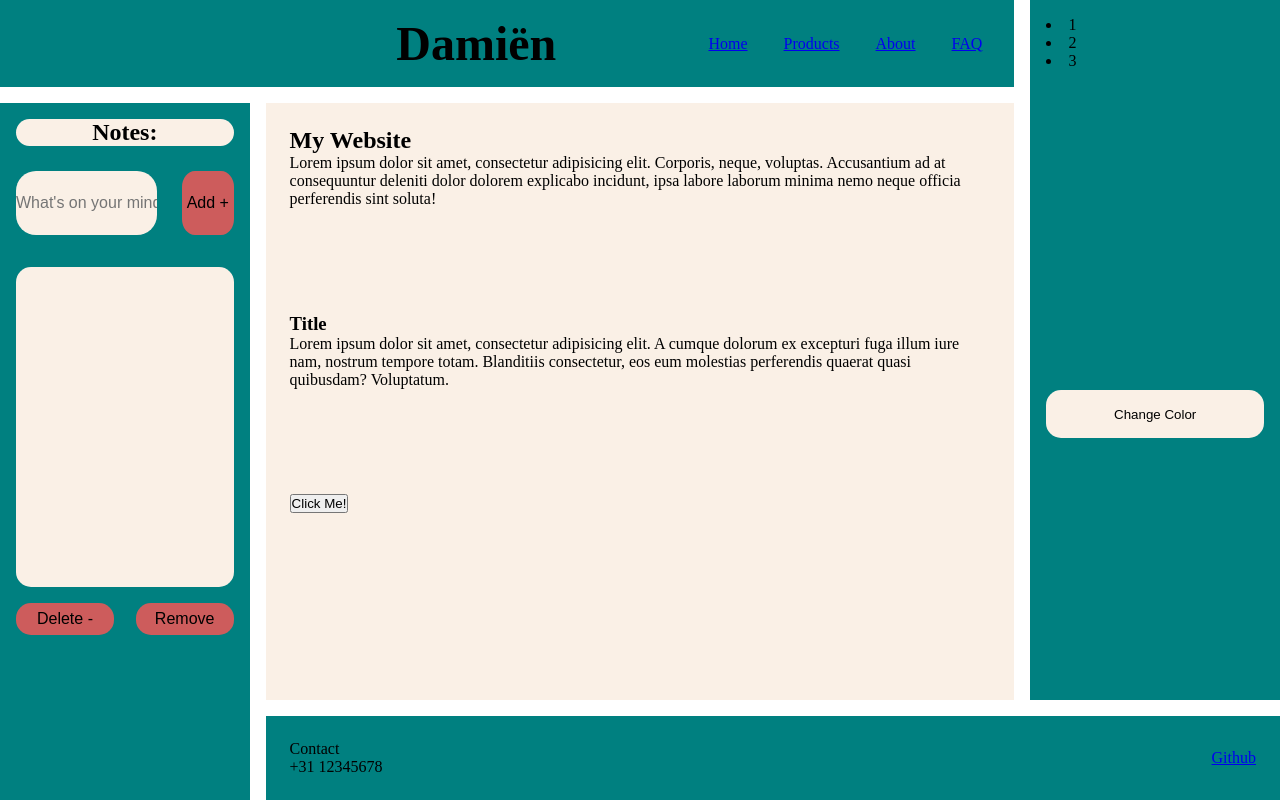
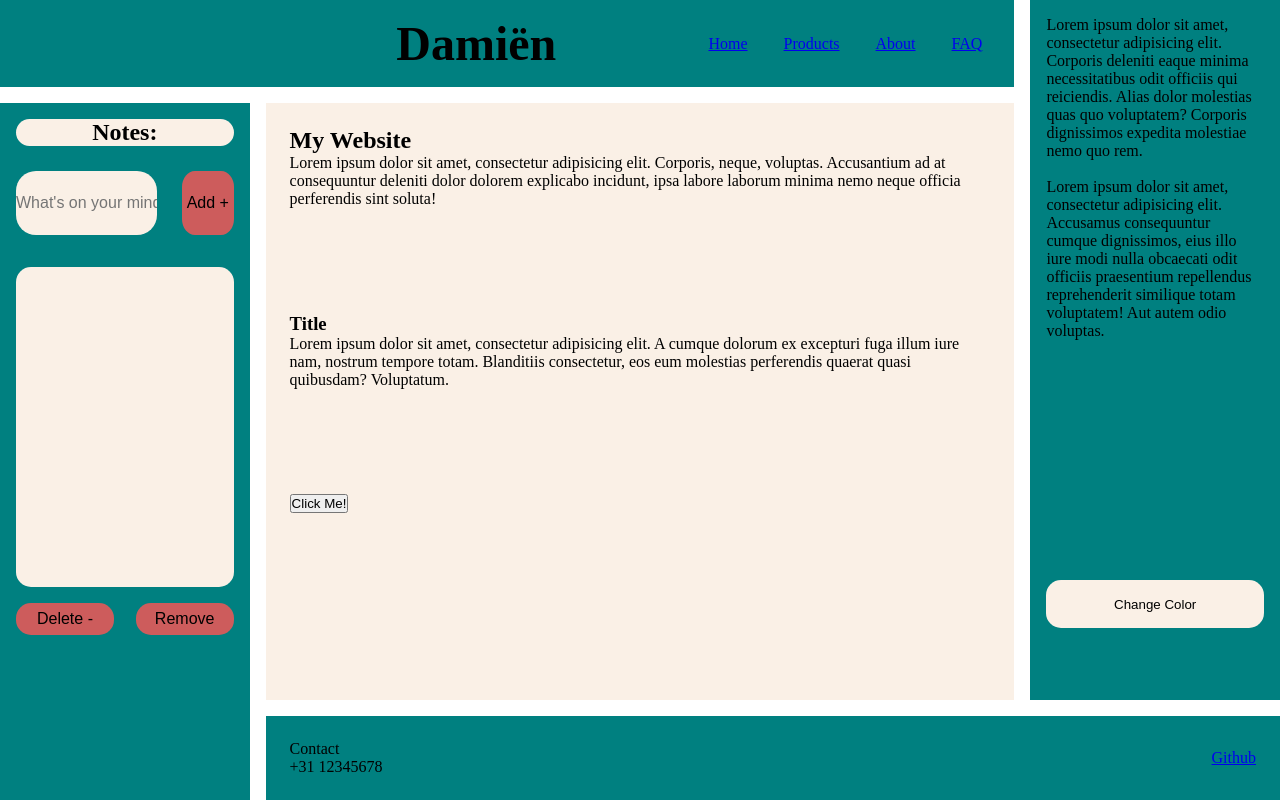
Before and after one commit to MischaSasse/schoolTechSupport, a website: page damien/index.html in a window 1280 px wide. Drawn offline with Linux system fonts and the light colour scheme.

Commit message:
new text

```diff
--- a/damien/damien.css
+++ b/damien/damien.css
@@ -132,7 +132,7 @@ main section {
     height: 3rem;
     width: 100%;
     background-color: linen;
-    margin-top: 20rem;
+    margin-top: 15rem;
     border: none;
     border-radius: 15px;
 }
--- a/damien/index.html
+++ b/damien/index.html
@@ -61,11 +61,9 @@
     </section>
 </main>
 <aside id="aside2">
-    <ul>
-        <li>1</li>
-        <li>2</li>
-        <li>3</li>
-    </ul>
+    <p>Lorem ipsum dolor sit amet, consectetur adipisicing elit. Corporis deleniti eaque minima necessitatibus odit officiis qui reiciendis. Alias dolor molestias quas quo voluptatem? Corporis dignissimos expedita molestiae nemo quo rem.</p>
+    <br>
+    <p>Lorem ipsum dolor sit amet, consectetur adipisicing elit. Accusamus consequuntur cumque dignissimos, eius illo iure modi nulla obcaecati odit officiis praesentium repellendus reprehenderit similique totam voluptatem! Aut autem odio voluptas.</p>
     <button onclick="changeColor()" id="colorButton" type="button">Change Color</button>
 </aside>
 <footer id="footer">
```
